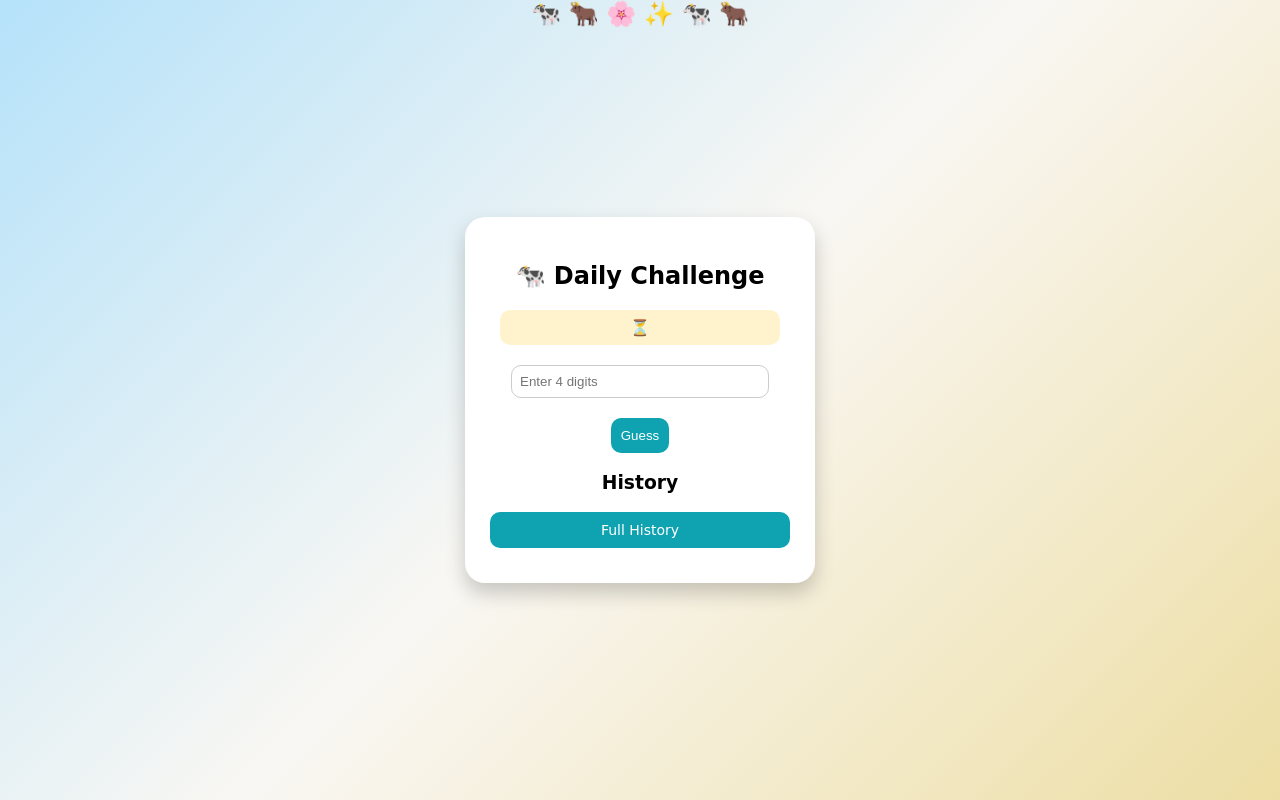
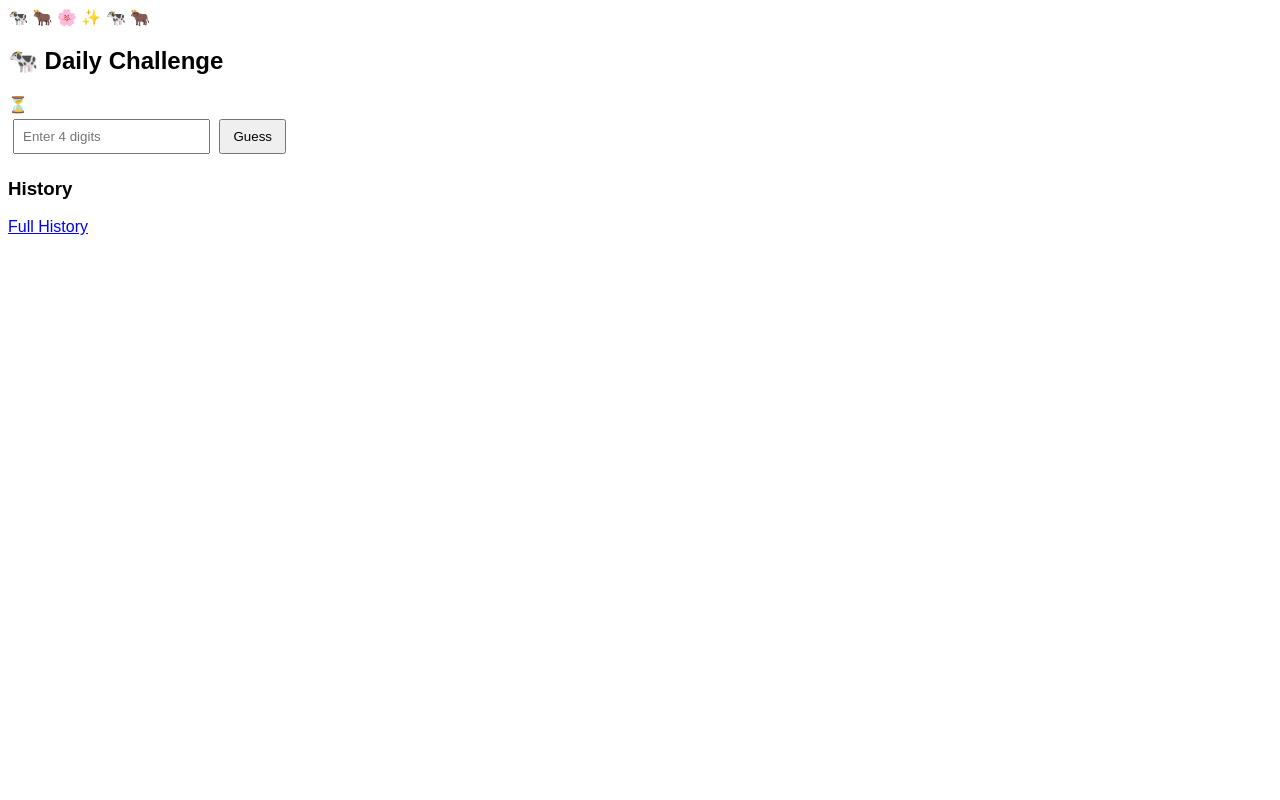
Before and after one commit to RPM2626/Code-Ranchh, a FastAPI app: page /game in a window 1280 px wide. Run offline with FastAPI, Linux system fonts and the light colour scheme.

Commit message:
Update app.css

```diff
--- a/app/static/css/app.css
+++ b/app/static/css/app.css
@@ -1,103 +1,19 @@
 body {
-    margin: 0;
-    font-family: "Comic Sans MS", Arial;
-    background: linear-gradient(135deg, #b5e2fa, #f9f7f3, #eddea4);
+  font-family: Arial, sans-serif;
 }
 
-.center {
-    height: 100vh;
-    display: flex;
-    justify-content: center;
-    align-items: center;
-}
-
-.card {
-    background: white;
-    padding: 25px;
-    border-radius: 20px;
-    text-align: center;
-    width: 300px;
-    box-shadow: 0 10px 20px rgba(0,0,0,0.2);
-}
-
-.emoji {
-    font-size: 50px;
-    animation: bounce 1.5s infinite;
-}
-
-.btn {
-    display: block;
-    margin: 10px auto;
-    padding: 10px;
-    background: #0fa3b1;
-    border: none;
-    border-radius: 10px;
-    color: white;
-    text-decoration: none;
-    cursor: pointer;
-}
-
-.btn:hover {
-    transform: scale(1.05);
-}
-
-.pink {
-    background: #f7a072;
-}
-
-.small {
-    font-size: 14px;
+.container {
+  display: flex;
+  flex-direction: column;
+  align-items: center;
 }
 
 input {
-    width: 80%;
-    padding: 8px;
-    margin: 10px;
-    border-radius: 10px;
-    border: 1px solid #ccc;
+  padding: 8px;
+  margin: 5px;
 }
 
-.timer {
-    background: #fff3cd;
-    padding: 8px;
-    border-radius: 10px;
-    margin: 10px;
-    font-weight: bold;
+button {
+  padding: 8px 12px;
+  cursor: pointer;
 }
-
-.error {
-    color: red;
-}
-
-.hint {
-    font-size: 12px;
-    color: gray;
-}
-
-.floating {
-    position: fixed;
-    width: 100%;
-    text-align: center;
-    font-size: 24px;
-    animation: float 8s linear infinite;
-
-    .timer-box {
-    background: #fff6d6;
-    border: 2px dashed #f7a072;
-    padding: 10px 14px;
-    border-radius: 12px;
-    margin: 10px auto 16px;
-    display: inline-block;
-    font-weight: bold;
-    color: #7a4b2a;
-}
-
-@keyframes float {
-    0% { transform: translateY(100vh); }
-    100% { transform: translateY(-100px); }
-}
-
-@keyframes bounce {
-    0%,100% { transform: translateY(0); }
-    50% { transform: translateY(-10px); }
-}
```
